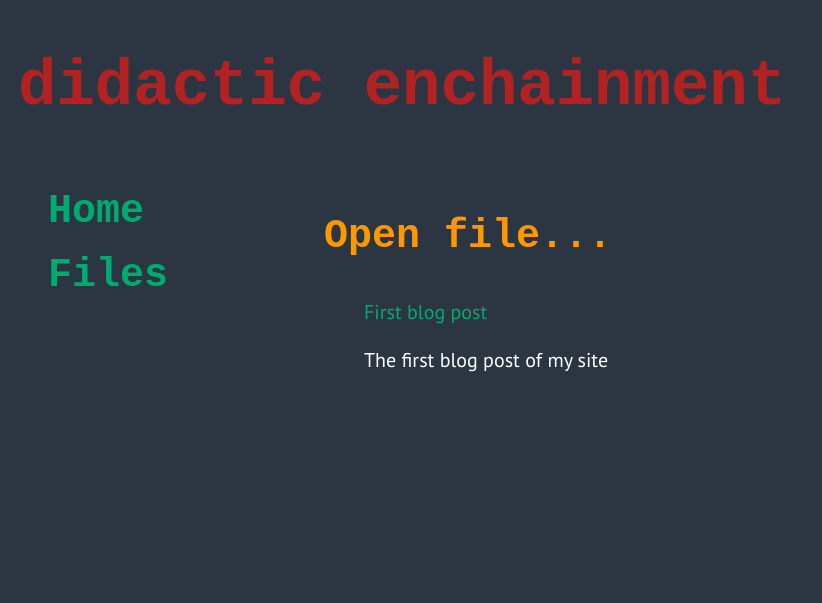
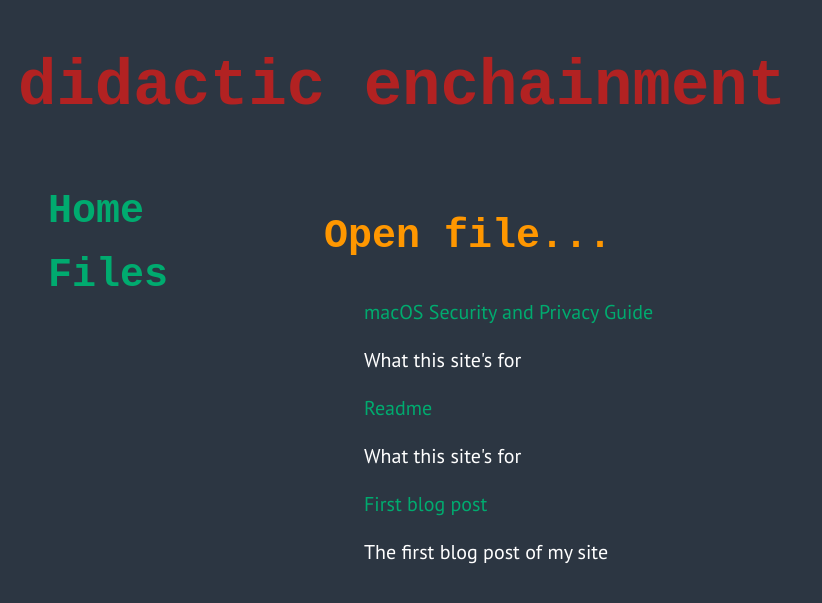
Before and after one commit to paulrbts/blog, a Jekyll site: the page built from files.html, in a window 1280 px wide. Shown: the top 603 px of the page, without its empty margins (0-822 px from the left). Built offline with Jekyll 4.4.1, drawn with Linux system fonts in a browser that asks for light colours; some web fonts are replaced.

Commit message:
initial commit

```diff
--- /dev/null
+++ b/_posts/site-news/2017-01-21-macos-security.md
@@ -0,0 +1,14 @@
+---
+layout: default
+title: macOS Security and Privacy Guide
+meta: What this site's for
+category: site-news
+tags: [macOS, security]
+---
+<h2 class="page.title">
+  {% if page.title %}
+      <a href="{{ site.baseurl }}{{ page.url }}">{{ page.title }}</a>
+  {% endif %}
+</h2>
+
+Dr Duh provides a [thorough guide on macOS security](https://github.com/drduh/macOS-Security-and-Privacy-Guide): changes and modifications to improve the security of your system. There's a lot to go over but it's worth it.
```
Also changed, not shown: _posts/2016-11-13-intro.md (renamed from _drafts/2016-11-13-intro.md, +4 -2 lines).
